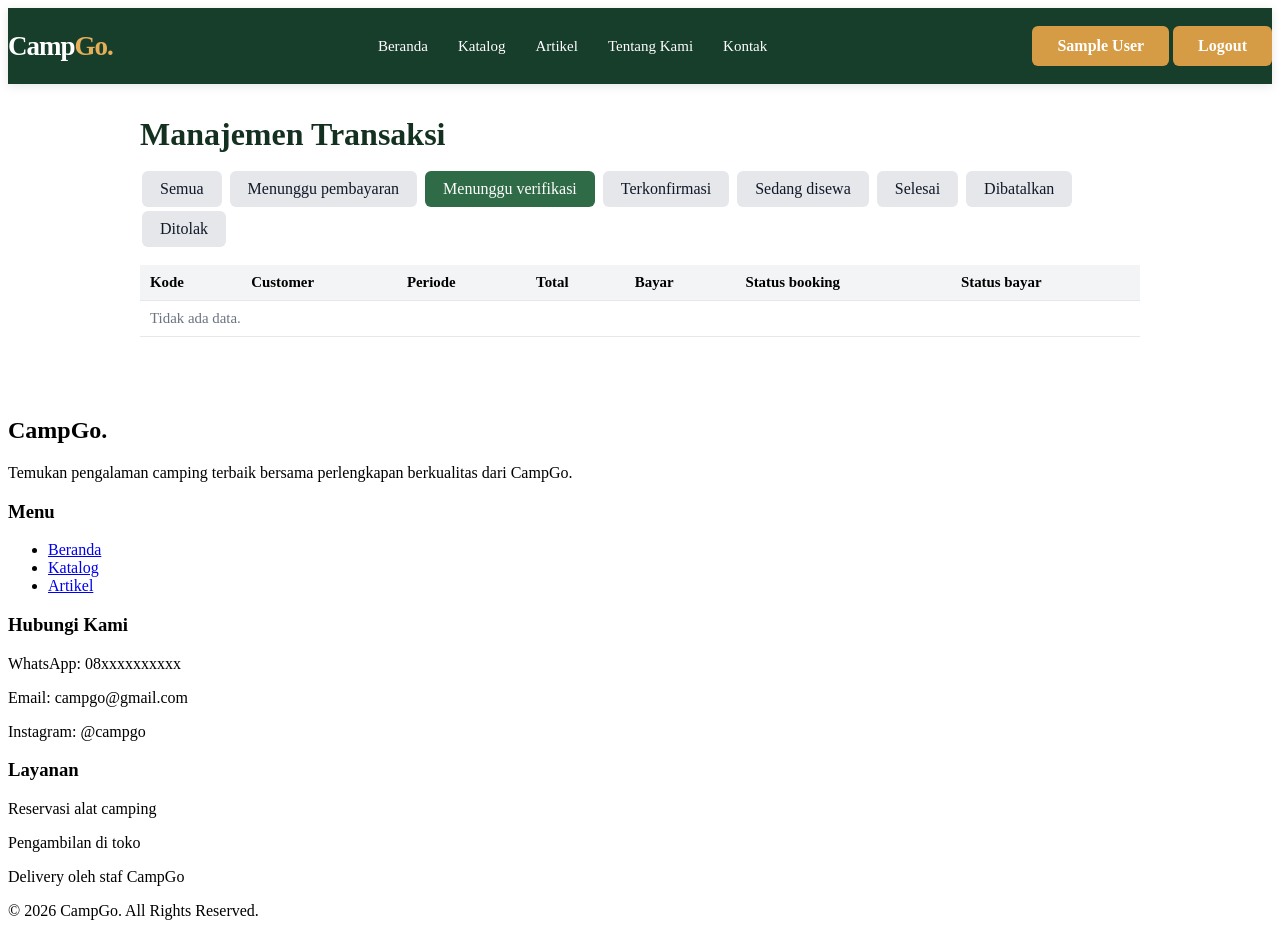
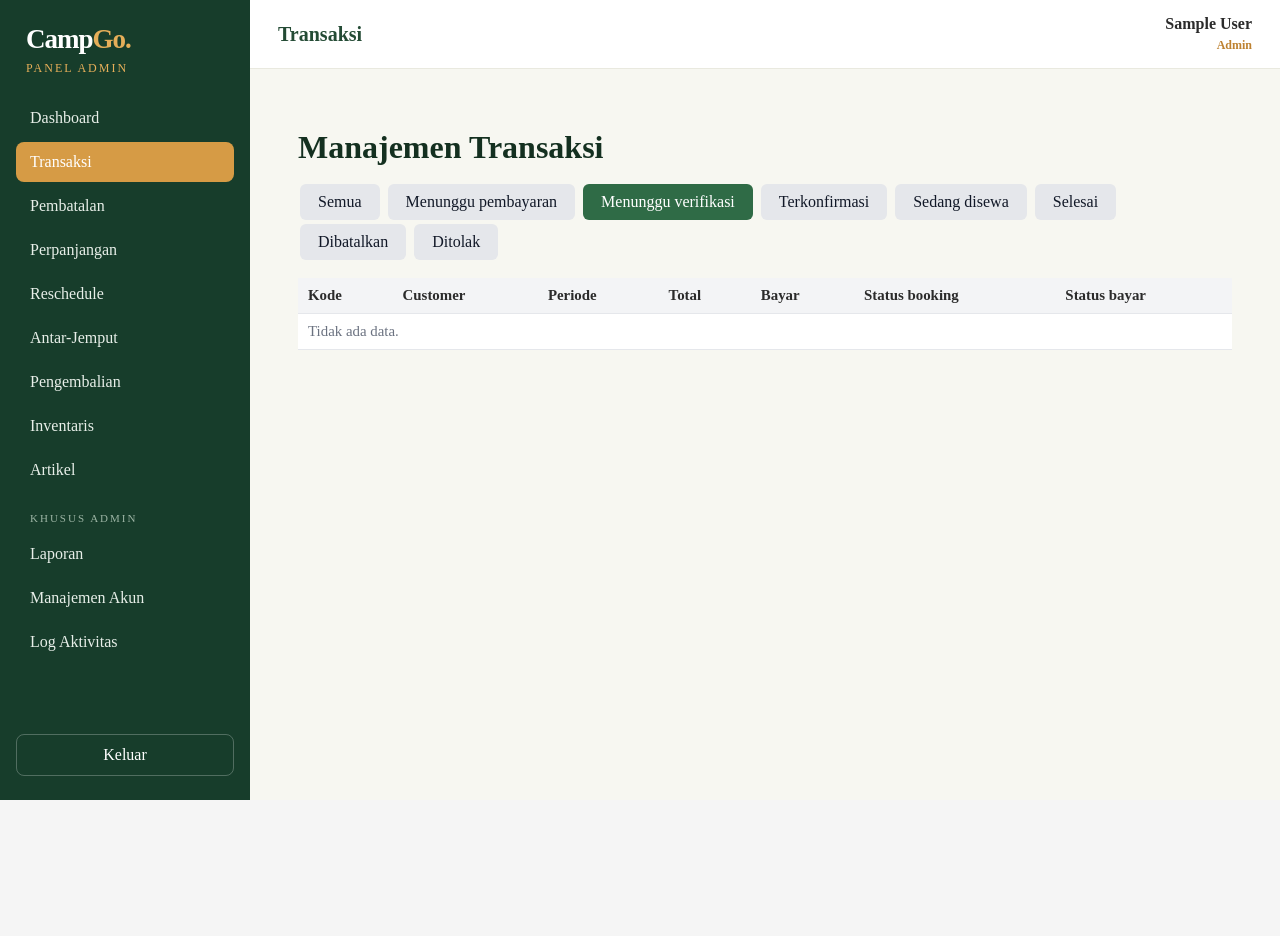
Before and after one commit to zukhrufanailahrohmah/CampGo, a PHP site: page /CampGo2/www/staff/transactions/index.php in a window 1280 px wide. After the commit the page ends 800 px from the top, so only its background shows below. Run offline with PHP 8.4, Linux system fonts and the light colour scheme; the visitor is signed in with stand-in values (Sample User, id 1); data that the repository does not hold is empty.

Commit message:
fix: use url() helper and wrap transactions pages in panel layout

```diff
--- a/includes/panel_functions.php
+++ b/includes/panel_functions.php
@@ -2,30 +2,10 @@
 // =================================
 // CAMPGO - FUNGSI BANTU PANEL STAFF/ADMIN
 // Dibuat oleh: Nisa (Frontend 2)
+//
+// Memakai fungsi bersama dari tim (includes/functions.php & auth.php):
+// h(), url(), rupiah(), badge(), requireRole(), csrf_field(), dbFetchAll(), ...
+// Fungsi khusus panel yang baru ditaruh di bawah ini.
 // =================================
 
 require_once __DIR__ . '/auth.php';
-
-// Hanya role yang diizinkan yang boleh membuka halaman panel.
-// Default: staff dan admin. Halaman khusus admin: requirePanelAccess(['admin']);
-function requirePanelAccess(array $roles = ['staff', 'admin'])
-{
-
-    // Belum login -> kembali ke halaman login
-    if (!isset($_SESSION['user_id'])) {
-        header("Location: /CampGo/customer/login.php");
-        exit;
-    }
-
-    // Sudah login tapi role tidak cocok -> tolak
-    if (!in_array($_SESSION['role'] ?? '', $roles, true)) {
-        http_response_code(403);
-        die("Akses ditolak! Kamu tidak memiliki izin membuka halaman ini.");
-    }
-}
-
-// Singkatan htmlspecialchars, supaya teks dari database aman ditampilkan
-function e($teks)
-{
-    return htmlspecialchars((string) $teks, ENT_QUOTES, 'UTF-8');
-}
--- a/includes/panel_header.php
+++ b/includes/panel_header.php
@@ -4,33 +4,34 @@
 // Halaman yang memakai file ini harus mengisi dulu:
 //   $panelTitle = "Judul Halaman";
 //   $activeMenu = "dashboard";
+//   $extraCss   = ['app-pages.css'];   (opsional)
 // =================================
 
 require_once __DIR__ . '/panel_functions.php';
 
 $panelTitle = $panelTitle ?? 'Panel CampGo';
 $activeMenu = $activeMenu ?? '';
+$extraCss   = $extraCss ?? [];
 $role       = $_SESSION['role'] ?? '';
 $namaUser   = $_SESSION['full_name'] ?? 'Pengguna';
 
-// Daftar menu: [key, label, link]
-// Pola folder mengikuti Master Document & Mba Irul: staff/<fitur>/index.php
+// Daftar menu: [key, label, path relatif BASE_URL]
 $menuOperasional = [
-    ['dashboard',    'Dashboard',    $role === 'admin' ? '/CampGo/admin/index.php' : '/CampGo/staff/index.php'],
-    ['transaksi',    'Transaksi',    '/CampGo/staff/transactions/index.php'],
-    ['pembatalan',   'Pembatalan',   '/CampGo/staff/cancellations/index.php'],
-    ['perpanjangan', 'Perpanjangan', '/CampGo/staff/extensions/index.php'],
-    ['reschedule',   'Reschedule',   '/CampGo/staff/reschedules/index.php'],
-    ['antar-jemput', 'Antar-Jemput', '/CampGo/staff/deliveries/index.php'],
-    ['pengembalian', 'Pengembalian', '/CampGo/staff/returns/index.php'],
-    ['inventaris',   'Inventaris',   '/CampGo/staff/equipment/index.php'],
-    ['artikel',      'Artikel',      '/CampGo/staff/articles/index.php'],
+    ['dashboard',    'Dashboard',    $role === 'admin' ? 'admin/index.php' : 'staff/index.php'],
+    ['transaksi',    'Transaksi',    'staff/transactions/index.php'],
+    ['pembatalan',   'Pembatalan',   'staff/cancellations/index.php'],
+    ['perpanjangan', 'Perpanjangan', 'staff/extensions/index.php'],
+    ['reschedule',   'Reschedule',   'staff/reschedules/index.php'],
+    ['antar-jemput', 'Antar-Jemput', 'staff/deliveries/index.php'],
+    ['pengembalian', 'Pengembalian', 'staff/returns/index.php'],
+    ['inventaris',   'Inventaris',   'staff/equipment/index.php'],
+    ['artikel',      'Artikel',      'staff/articles/index.php'],
 ];
 
 $menuAdmin = [
-    ['laporan', 'Laporan',        '/CampGo/admin/reports/index.php'],
-    ['akun',    'Manajemen Akun', '/CampGo/admin/users/index.php'],
-    ['log',     'Log Aktivitas',  '/CampGo/admin/logs/index.php'],
+    ['laporan', 'Laporan',        'admin/reports/index.php'],
+    ['akun',    'Manajemen Akun', 'admin/users/index.php'],
+    ['log',     'Log Aktivitas',  'admin/logs/index.php'],
 ];
 ?>
 <!DOCTYPE html>
@@ -39,12 +40,16 @@ $menuAdmin = [
 <head>
     <meta charset="UTF-8">
     <meta name="viewport" content="width=device-width, initial-scale=1.0">
-    <title><?= e($panelTitle) ?> - CampGo</title>
+    <title><?= h($panelTitle) ?> - CampGo</title>
 
     <!-- CSS Naila dimuat dulu agar font/gaya dasar ikut sama -->
-    <link rel="stylesheet" href="/CampGo/assets/css/style.css">
-    <!-- CSS panel (Nisa) -->
-    <link rel="stylesheet" href="/CampGo/assets/css/panel.css">
+    <link rel="stylesheet" href="<?= h(url('assets/css/style.css')) ?>">
+    <!-- CSS tambahan milik halaman (mis. app-pages.css dari Mba Irul) -->
+    <?php foreach ($extraCss as $css): ?>
+        <link rel="stylesheet" href="<?= h(url('assets/css/' . $css)) ?>">
+    <?php endforeach; ?>
+    <!-- CSS panel (Nisa), dimuat terakhir -->
+    <link rel="stylesheet" href="<?= h(url('assets/css/panel.css')) ?>">
 </head>
 
 <body class="pn-body">
@@ -53,25 +58,25 @@ $menuAdmin = [
 
         <!-- SIDEBAR -->
         <aside class="pn-sidebar" id="pnSidebar">
-            <a href="/CampGo/index.php" class="pn-logo">Camp<span>Go.</span></a>
+            <a href="<?= h(url('index.php')) ?>" class="pn-logo">Camp<span>Go.</span></a>
             <p class="pn-role-label"><?= $role === 'admin' ? 'Panel Admin' : 'Panel Staff' ?></p>
 
             <nav class="pn-menu">
-                <?php foreach ($menuOperasional as [$key, $label, $link]): ?>
-                    <a href="<?= e($link) ?>"
-                        class="<?= $activeMenu === $key ? 'active' : '' ?>"><?= e($label) ?></a>
+                <?php foreach ($menuOperasional as [$key, $label, $path]): ?>
+                    <a href="<?= h(url($path)) ?>"
+                        class="<?= $activeMenu === $key ? 'active' : '' ?>"><?= h($label) ?></a>
                 <?php endforeach; ?>
 
                 <?php if ($role === 'admin'): ?>
                     <p class="pn-menu-title">Khusus Admin</p>
-                    <?php foreach ($menuAdmin as [$key, $label, $link]): ?>
-                        <a href="<?= e($link) ?>"
-                            class="<?= $activeMenu === $key ? 'active' : '' ?>"><?= e($label) ?></a>
+                    <?php foreach ($menuAdmin as [$key, $label, $path]): ?>
+                        <a href="<?= h(url($path)) ?>"
+                            class="<?= $activeMenu === $key ? 'active' : '' ?>"><?= h($label) ?></a>
                     <?php endforeach; ?>
                 <?php endif; ?>
             </nav>
 
-            <a href="/CampGo/customer/logout.php" class="pn-logout">Keluar</a>
+            <a href="<?= h(url('customer/logout.php')) ?>" class="pn-logout">Keluar</a>
         </aside>
 
         <div class="pn-overlay" id="pnOverlay"></div>
@@ -81,10 +86,10 @@ $menuAdmin = [
 
             <header class="pn-topbar">
                 <button class="pn-burger" id="pnBurger" aria-label="Buka menu">☰</button>
-                <h1 class="pn-page-title"><?= e($panelTitle) ?></h1>
+                <h1 class="pn-page-title"><?= h($panelTitle) ?></h1>
                 <div class="pn-user">
-                    <span class="pn-user-name"><?= e($namaUser) ?></span>
-                    <span class="pn-user-role"><?= e(ucfirst($role)) ?></span>
+                    <span class="pn-user-name"><?= h($namaUser) ?></span>
+                    <span class="pn-user-role"><?= h(ucfirst($role)) ?></span>
                 </div>
             </header>
 
--- a/staff/index.php
+++ b/staff/index.php
@@ -1,11 +1,12 @@
 <?php
 // =================================
 // CAMPGO - DASHBOARD STAFF
+// Frontend: Nisa (Frontend 2)
 // =================================
 
 require_once __DIR__ . '/../includes/panel_functions.php';
 
-requirePanelAccess(['staff', 'admin']);
+requireRole('staff'); // admin otomatis boleh
 
 $panelTitle = 'Dashboard Staff';
 $activeMenu = 'dashboard';
--- a/staff/transactions/index.php
+++ b/staff/transactions/index.php
@@ -21,11 +21,12 @@ if ($status === 'all') {
 }
 
 $pageTitle = 'Transaksi - Staff CampGo';
+$panelTitle = 'Transaksi';
+$activeMenu = 'transaksi';
 $extraCss = ['app-pages.css'];
-include __DIR__ . '/../../includes/header.php';
-include __DIR__ . '/../../includes/navbar.php';
+include __DIR__ . '/../../includes/panel_header.php';
 ?>
-<main class="page-wrap">
+<div class="page-wrap">
     <h1>Manajemen Transaksi</h1>
     <?= flash_render(); ?>
     <p>
@@ -34,8 +35,17 @@ include __DIR__ . '/../../includes/navbar.php';
         <?php endforeach; ?>
     </p>
 
-    <div class="table-scroll"><table class="tbl">
-        <tr><th>Kode</th><th>Customer</th><th>Periode</th><th>Total</th><th>Bayar</th><th>Status booking</th><th>Status bayar</th></tr>
+    <div class="table-scroll">
+        <table class="tbl">
+            <tr>
+                <th>Kode</th>
+                <th>Customer</th>
+                <th>Periode</th>
+                <th>Total</th>
+                <th>Bayar</th>
+                <th>Status booking</th>
+                <th>Status bayar</th>
+            </tr>
             <?php foreach ($rows as $r): ?>
                 <tr>
                     <td><a href="detail.php?code=<?= urlencode($r['booking_code']); ?>"><?= h($r['booking_code']); ?></a></td>
@@ -47,7 +57,10 @@ include __DIR__ . '/../../includes/navbar.php';
                     <td><?= badge('payment', $r['payment_status']); ?></td>
                 </tr>
             <?php endforeach; ?>
-        <?php if (!$rows): ?><tr><td colspan="7" class="muted">Tidak ada data.</td></tr><?php endif; ?>
-    </table></div>
-</main>
-<?php include __DIR__ . '/../../includes/footer.php'; ?>
+            <?php if (!$rows): ?><tr>
+                    <td colspan="7" class="muted">Tidak ada data.</td>
+                </tr><?php endif; ?>
+        </table>
+    </div>
+</div>
+<?php include __DIR__ . '/../../includes/panel_footer.php'; ?>
```
Also changed, not shown: staff/transactions/detail.php (+40 -19 lines). Lines whose indentation alone changed are shown as unchanged.
